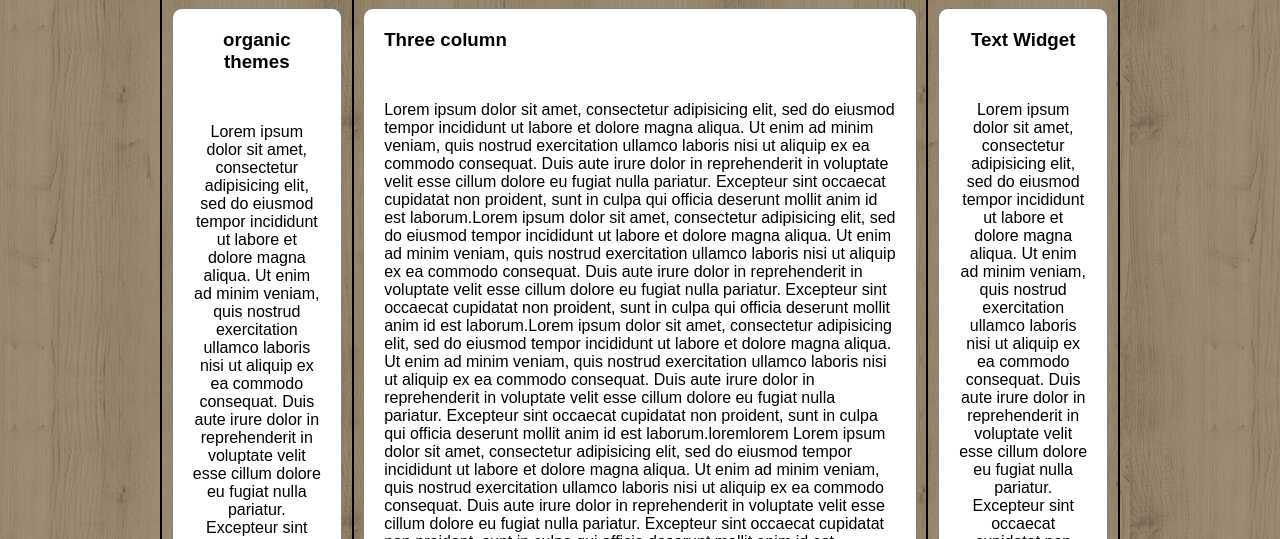
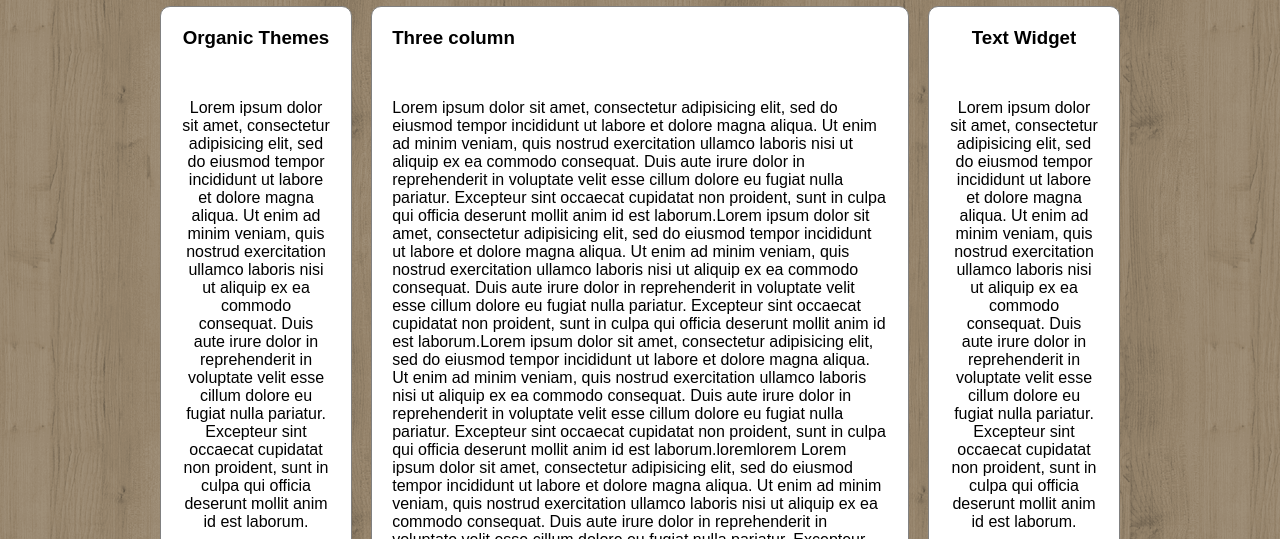
Before and after one commit to AlbertoLiguori/htmlcss-struttura-wp, a plain HTML site: page index.html in a window 1280 px wide. Shown: the part 413-952 px from the top of the page. Drawn offline with Linux system fonts and the light colour scheme.

Commit message:
layout lines out,  fix padding issue

```diff
--- a/css/style.css
+++ b/css/style.css
@@ -81,7 +81,6 @@
   width:75%;
   margin-right: auto;
   margin-left: auto;
-  border:1px solid black;
   color:black;
   content:"";
   display:table;
@@ -98,25 +97,24 @@
 .col-1-of-3{
   width:20%;
   float:left;
-  border:1px solid black;
   text-align:center;
 }
 
 .col-2-of-3{
   float:left;
   width:60%;
-  border:1px solid black;
+  padding-left: 2%;
+  padding-right: 2%;
 }
 
 .col-3-of-3{
   width:20%;
   float:left;
-  border:1px solid black;
   text-align:center;
 }
 
 .col{
-  padding:1%;
+  padding-top:1%;
 }
 
 .element{
--- a/index.html
+++ b/index.html
@@ -38,7 +38,7 @@
                       <!-- LEFT ELEMENTS  -->
                       <div class="element">
 
-                          <h3>organic themes</h3>
+                          <h3>Organic Themes</h3>
                           <p>Lorem ipsum dolor sit amet, consectetur adipisicing elit, sed do eiusmod tempor incididunt ut labore et dolore magna aliqua. Ut enim ad minim veniam, quis nostrud exercitation ullamco laboris nisi ut aliquip ex ea commodo consequat. Duis aute irure dolor in reprehenderit in voluptate velit esse cillum dolore eu fugiat nulla pariatur. Excepteur sint occaecat cupidatat non proident, sunt in culpa qui officia deserunt mollit anim id est laborum.
                           </p>
 
```
